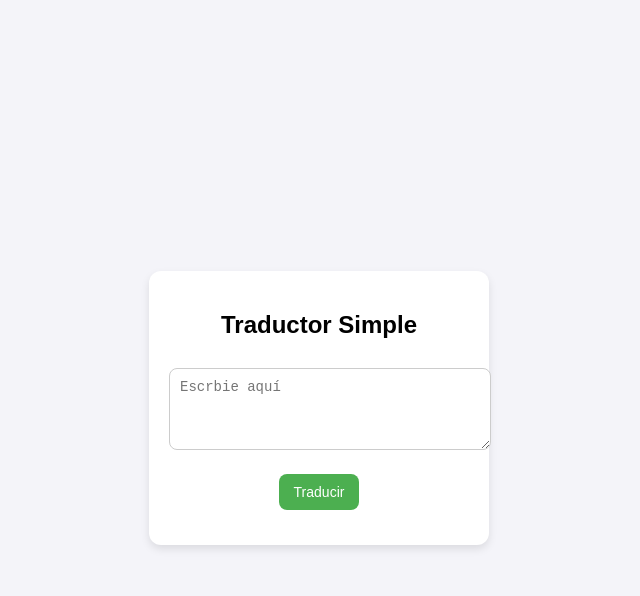
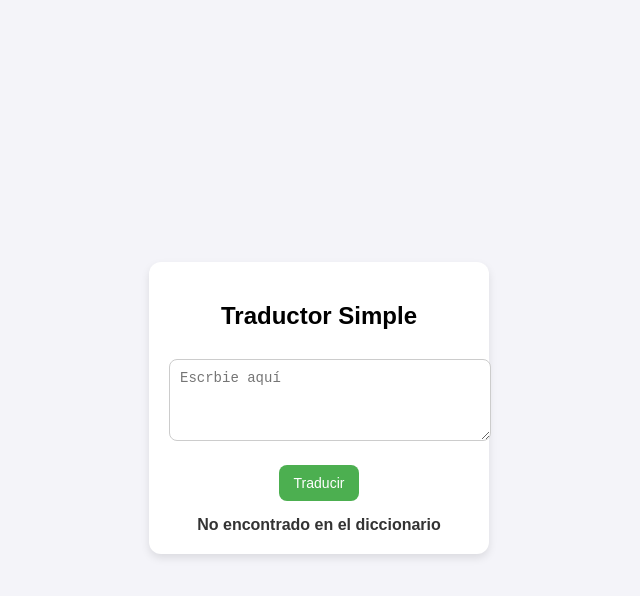
Before and after one commit to Falacel/Traductor, a plain HTML site: page index.html in a window 1280 px wide. Both pictures are taken after a click on the button "Traducir". Shown: the whole page, without its empty margins (321-961 px from the left). Drawn offline with Linux system fonts and the light colour scheme.

Commit message:
Script funcion traducir

```diff
--- a/index.html
+++ b/index.html
@@ -10,7 +10,7 @@
     <div class="container">
         <h2> Traductor Simple</h2>
         <textarea id="inputText" placeholder="Escrbie aquí"></textarea>
-        <button onclick="trasnslateText()">Traducir</button>
+        <button onclick="translateText()">Traducir</button>
         <div class="output" id="outputText"></div>
     </div>
 
--- a/script.js
+++ b/script.js
@@ -0,0 +1,20 @@
+const dictionary = {
+  "hola": "hello",
+  "adiós": "goodbye",
+  "gracias": "thank you",
+  "por favor": "please",
+  "perro": "dog",
+  "gato": "cat",
+  "hello": "hola",
+  "goodbye": "adiós",
+  "thank you": "gracias",
+  "please": "por favor",
+  "dog": "perro",
+  "cat": "gato"
+};
+
+function translateText() {
+  let text = document.getElementById("inputText").value.toLowerCase().trim();
+  let translation = dictionary[text] || "No encontrado en el diccionario";
+  document.getElementById("outputText").innerText = translation;
+}
```
